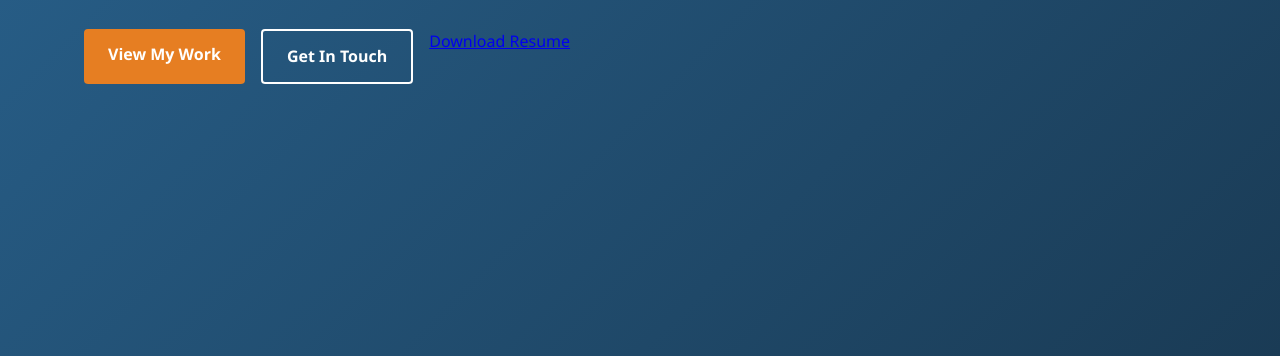
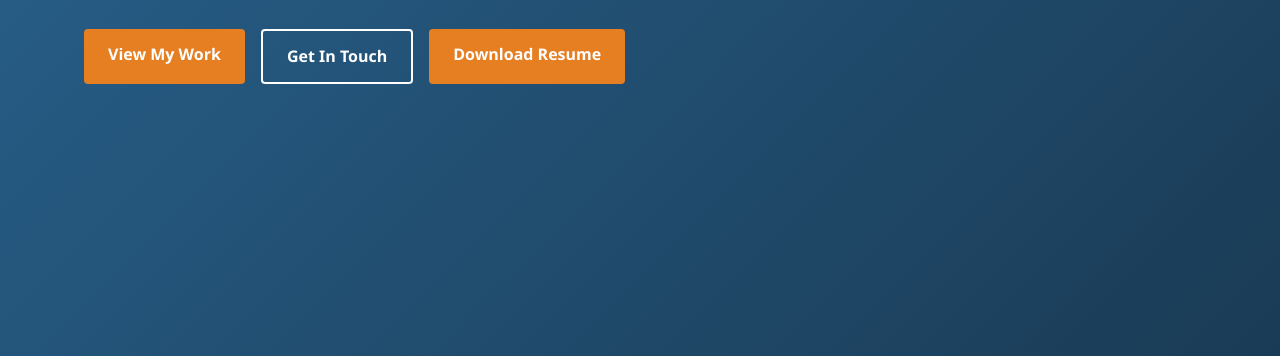
Before and after one commit to waseemnabi08/me, a plain HTML site: page index.html in a window 1280 px wide. Shown: the part 444-800 px from the top of the page. Drawn offline with Linux system fonts and the light colour scheme.

Commit message:
Update index.html

```diff
--- a/index.html
+++ b/index.html
@@ -513,7 +513,7 @@
                 <div class="hero-buttons">
                     <a href="#projects" class="btn btn-primary">View My Work</a>
                     <a href="#contact" class="btn btn-secondary">Get In Touch</a>
-                    <a href="resume.html">Download Resume</a>
+                    <a href="resume.html" class="btn btn-primary">Download Resume</a>
                 </div>
             </div>
         </div>
```
